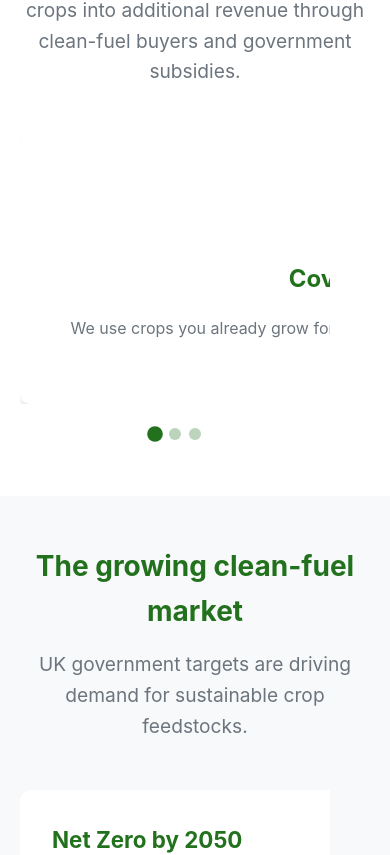
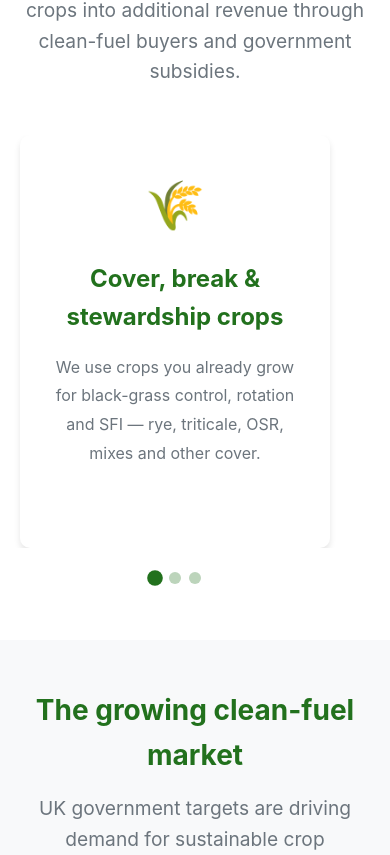
Before and after one commit to ewldh20/landmark-energy, a React (Vite) app: page / in a window 390 px wide. Shown: the part 1050-1905 px from the top of the page. Built offline with nearby package versions, Linux system fonts and the light colour scheme; the HTML template or start-up script is replaced by a standard one.

Commit message:
Fix mobile carousel slide width - ensure each card takes exactly one slide position

```diff
--- a/src/App.css
+++ b/src/App.css
@@ -319,7 +319,6 @@
     display: flex;
     transition: transform 0.3s ease-in-out;
     will-change: transform;
-    width: 100%;
 }
 
 .carousel-slide {
@@ -401,25 +400,26 @@
         width: 100%;
         margin-left: -20px;
         margin-right: -20px;
-        padding-left: 20px;
-        padding-right: 20px;
-        box-sizing: border-box;
         position: relative;
     }
 
     .carousel-container {
         width: 100%;
+        position: relative;
+        overflow: hidden;
     }
 
     .carousel-track {
-        width: 100%;
+        display: flex;
     }
 
     .carousel-slide {
         width: 100% !important;
         min-width: 100% !important;
         max-width: 100% !important;
-        flex-basis: 100% !important;
+        flex: 0 0 100% !important;
+        flex-shrink: 0 !important;
+        flex-grow: 0 !important;
     }
 
     /* Ensure cards don't overflow and fit properly */
@@ -427,10 +427,10 @@
     .carousel-slide .benefit-item,
     .carousel-slide .step,
     .carousel-slide .context-item {
-        width: 100% !important;
-        max-width: 100% !important;
-        margin-left: 0 !important;
-        margin-right: 0 !important;
+        width: calc(100% - 40px) !important;
+        max-width: calc(100% - 40px) !important;
+        margin-left: 20px !important;
+        margin-right: 20px !important;
         box-sizing: border-box;
     }
 
--- a/src/components/Carousel.tsx
+++ b/src/components/Carousel.tsx
@@ -53,7 +53,6 @@ const Carousel = ({ children, className = '' }: CarouselProps) => {
           className="carousel-track"
           style={{
             transform: `translateX(-${currentIndex * 100}%)`,
-            width: `${children.length * 100}%`,
           }}
         >
           {children.map((child, index) => (
```
